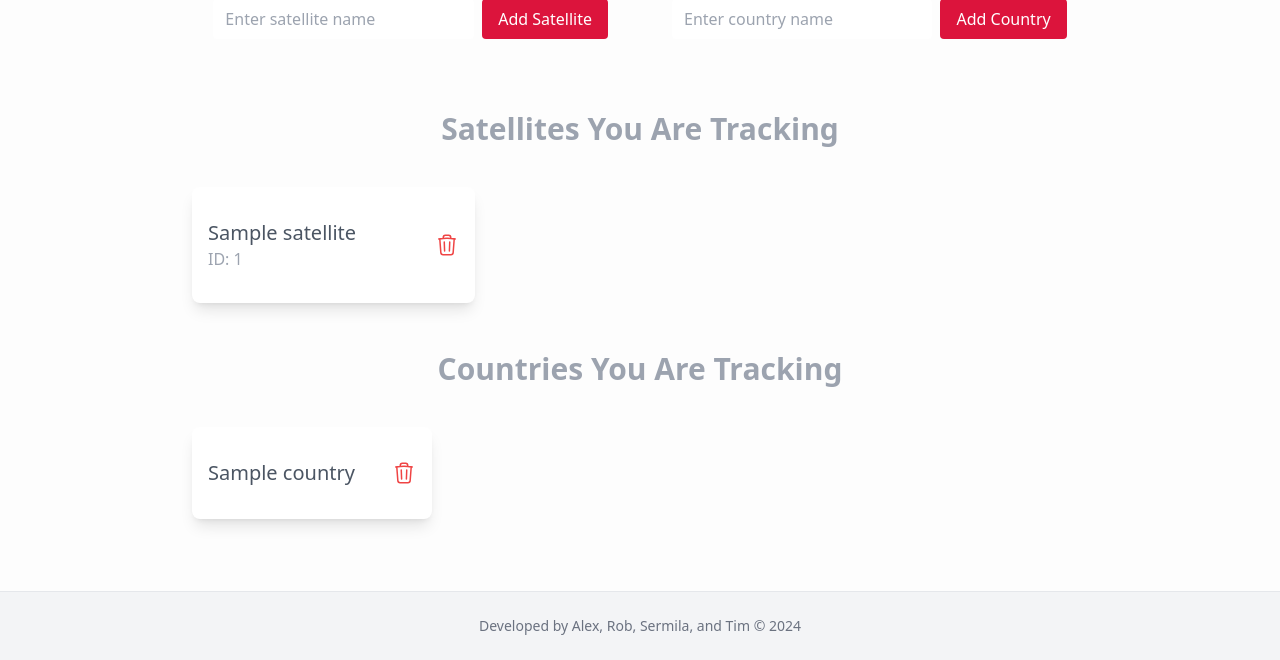
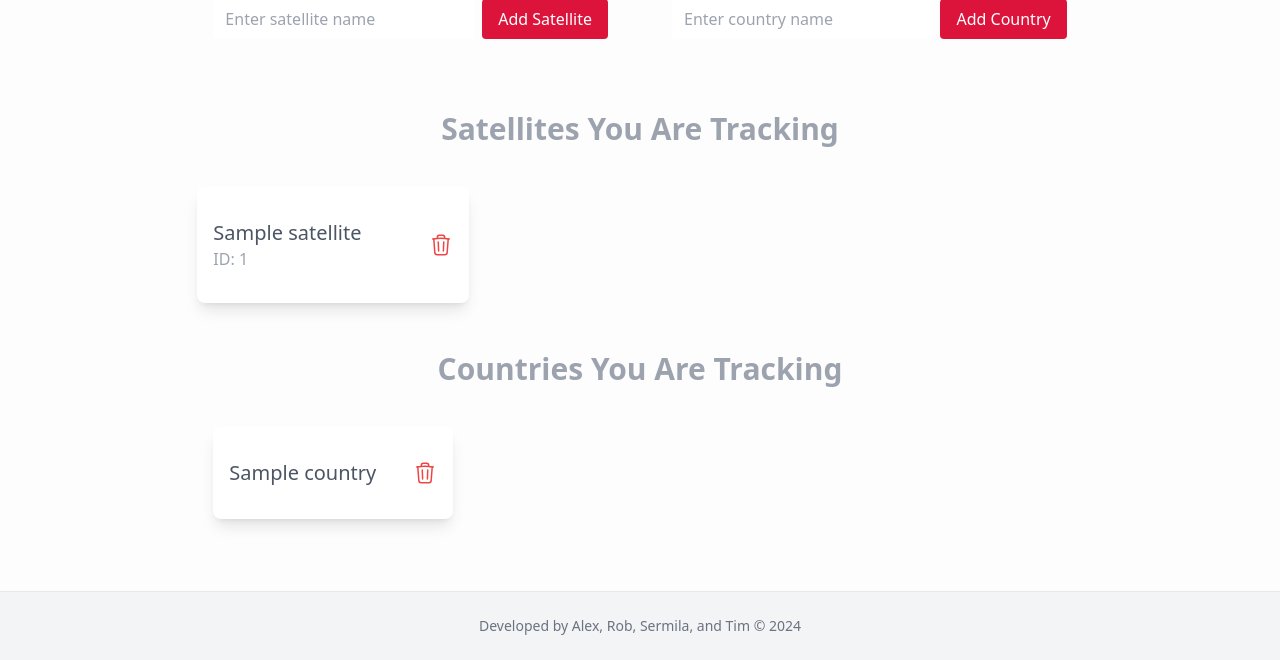
Before and after one commit to alexbull1999/SSE_GroupProject_Satellites, a Flask app: template templates/account.html in a window 1280 px wide. Shown: the part 222-882 px from the top of the page. Run offline with Flask 3, Linux system fonts and the light colour scheme; the template is opened without the code that fills it: most values are stand-ins (such as "Sample title", 1, 10 or a date in 2020); parts of the project's set-up code (start-up, migrations or seed data) failed here and were passed over; some libraries are stand-ins or nearby versions.

Commit message:
small adjustments to account.html

```diff
--- a/static/js/AddSatelliteAndCountry.js
+++ b/static/js/AddSatelliteAndCountry.js
@@ -79,7 +79,7 @@ function deleteSatellite(satelliteName) {
 function updateSatellitesTable(satellites) {
     const container = document.querySelector(".satellites-grid"); // Select the grid container
     container.innerHTML = satellites.map(satellite => `
-        <div class="w-68 bg-white py-8 px-4 rounded-lg shadow-lg flex items-center justify-between">
+        <div class="w-[272px] max-w-full bg-white py-8 px-4 rounded-lg shadow-lg flex items-center justify-center mx-auto">
             <a href="/satellite/${satellite.name}" class="flex-1 text-left">
                 <h3 class="text-xl font-medium text-gray-600">${satellite.name}</h3>
                 <p class="text-gray-400">ID: ${satellite.id}</p>
@@ -188,7 +188,7 @@ function deleteCountry(countryName) {
 function updateCountriesTable(countries) {
     const tableBody = document.querySelector(".countries-grid");
     tableBody.innerHTML = countries.map(country => `
-        <div class="w-68 bg-white py-8 px-4 rounded-lg shadow-lg flex items-center justify-between">
+        <div class="w-60 bg-white py-8 px-4 rounded-lg shadow-lg flex items-center justify-center mx-auto">
             <a onclick="getCountryDetails('${country.name}')" class="flex-1 text-left">
                 <h3 class="text-xl font-medium text-gray-600">
                 ${country.name}
--- a/templates/account.html
+++ b/templates/account.html
@@ -86,9 +86,9 @@
     <!-- Satellites Table -->
     <section class="p-6 space-y-10">
         <h3 class="text-2xl md:text-3xl font-semibold text-center text-gray-400">Satellites You Are Tracking</h3>
-        <div class="mx-auto max-w-4xl grid satellites-grid grid-cols-1 md:grid-cols-2 lg:grid-cols-3 gap-6">
+        <div class="mx-auto max-w-4xl grid satellites-grid grid-cols-1 md:grid-cols-2 lg:grid-cols-3 gap-6 justify-items-center items-center">
             {% for satellite in satellites %}
-                <div class="w-68 bg-white py-8 px-4 rounded-lg shadow-lg flex items-center justify-between">
+                <div class="w-[272px] max-w-full bg-white py-8 px-4 rounded-lg shadow-lg flex items-center justify-center mx-auto">
                     <a href="{{ url_for('satellite', name=satellite.name) }}" class="flex-1 text-left">
                         <h3 class="text-xl font-medium text-gray-600"> {{ satellite.name }}</h3>
                         <p class="text-gray-400">ID: {{ satellite.id }}</p>
@@ -110,9 +110,9 @@
      <!-- Countries Table -->
     <section class="p-6 space-y-10">
         <h3 class="text-2xl md:text-3xl font-semibold text-center text-gray-400">Countries You Are Tracking</h3>
-            <div class="mx-auto max-w-4xl grid countries-grid grid-cols-1 md:grid-cols-2 lg:grid-cols-3 gap-6">
+            <div class="mx-auto max-w-4xl grid countries-grid grid-cols-1 md:grid-cols-2 lg:grid-cols-3 gap-6 justify-items-center items-center">
                 {% for country in countries %}
-                    <div class="w-60 bg-white py-8 px-4 rounded-lg shadow-lg flex items-center justify-between">
+                    <div class="w-60 bg-white py-8 px-4 rounded-lg shadow-lg flex items-center justify-center mx-auto">
                         <a href="/country?country={{ country['name'] }}" class="flex-1 text-left">
                             <h3 class="text-xl font-medium text-gray-600"> {{ country['name'] }}</h3>
                         </a>
```
Also changed, not shown: app_database.db.
